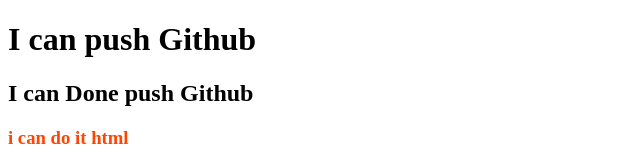
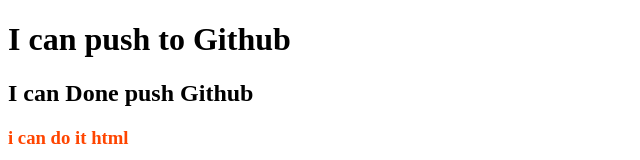
Before and after one commit to Asalam9/my-second-repository, a plain HTML site: page index.html in a window 1280 px wide. Shown: the top 160 px of the page, without its empty margins (0-640 px from the left). Drawn offline with Linux system fonts and the light colour scheme.

Commit message:
git added

```diff
--- a/index.html
+++ b/index.html
@@ -7,7 +7,7 @@
 </head>
 <link rel="stylesheet" href="style.css">
 <body>
-   <h1>I can push Github</h1>
+   <h1>I can push to Github</h1>
    <h2>I can Done push Github</h2>
    <h3>i can do it html</h3>
    <p>more paragraph</p>
```
